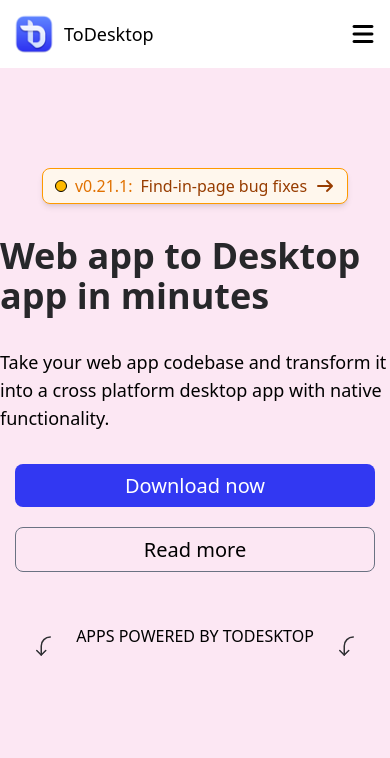
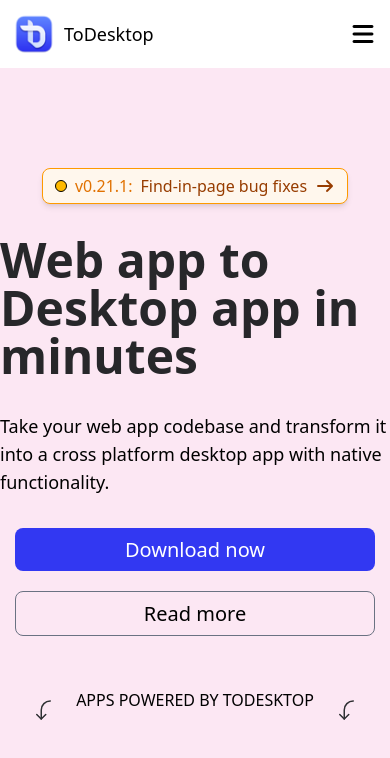
Before and after one commit to pratik0217/toDesktop-web, a React (Vite) app: page /login in a window 390 px wide. Shown: the top 758 px of the page. Built offline with nearby package versions, Linux system fonts and the light colour scheme.

Commit message:
check the response design for mobile device

```diff
--- a/src/component/mainSection.jsx
+++ b/src/component/mainSection.jsx
@@ -16,7 +16,7 @@
             <span><i class="fa-solid fa-laptop"></i> Window, Linux & Mac</span>
         </div>
 
-        <div id="heading-hero-sect" className="sm:text-center text-4xl font-bold text-zinc-800 md:text-7xl md:text-center">
+        <div id="heading-hero-sect" className="sm:text-center text-5xl font-bold text-zinc-800 md:text-7xl md:text-center">
         <h1>Web app to Desktop app in minutes</h1>
         </div>
 
```
